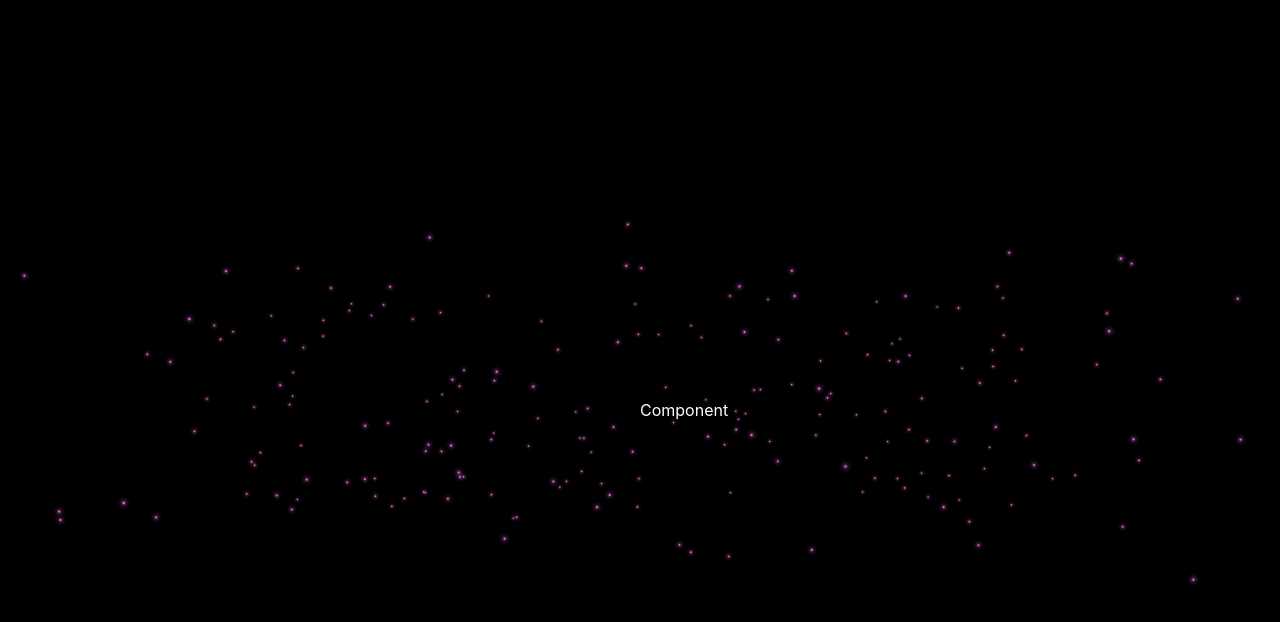
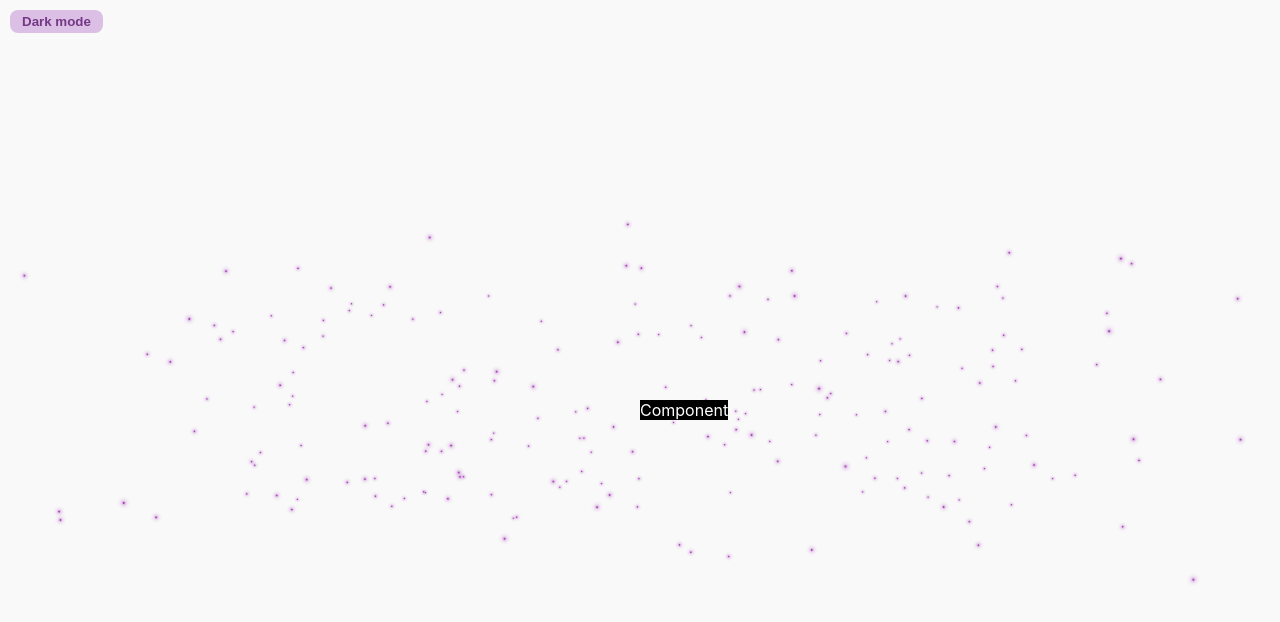
Before and after one commit to VirginiaJ/vi3jan-web, a React (Create React App) app: page / in a window 1280 px wide. Shown: the top 622 px of the page. Built offline with nearby package versions, Linux system fonts and the light colour scheme.

Commit message:
setup stitches and enable theme switching

```diff
--- a/package.json
+++ b/package.json
@@ -12,7 +12,8 @@
     "react-dom": "^18.2.0",
     "react-scripts": "5.0.1",
     "three": "^0.149.0",
-    "three-stdlib": "^2.21.8"
+    "three-stdlib": "^2.21.8",
+    "zustand": "^4.3.3"
   },
   "scripts": {
     "start": "react-scripts start",
--- a/src/App.tsx
+++ b/src/App.tsx
@@ -1,9 +1,23 @@
 import { MyCanvas } from "./components/Canvas"
+import { Button } from "./components/html/Button"
+import { darkMode } from "./designConfig"
+import { useStore } from "./store"
 
 function App() {
+  const isDarkModeEnabled = useStore((state) => state.isDarkModeEnabled)
+  const setIsDarkModeEnabled = useStore((state) => state.setIsDarkModeEnabled)
   return (
-    <div className="App">
+    <div
+      style={{ height: "100vh" }}
+      className={isDarkModeEnabled ? darkMode : ""}
+    >
       <MyCanvas />
+      <Button
+        style={{ position: "absolute", top: 0, left: 0, margin: "10px" }}
+        onClick={() => setIsDarkModeEnabled(!isDarkModeEnabled)}
+      >
+        Dark mode
+      </Button>
     </div>
   )
 }
--- a/src/components/Canvas.tsx
+++ b/src/components/Canvas.tsx
@@ -2,11 +2,12 @@ import { OrbitControls, Sparkles } from "@react-three/drei"
 import { Canvas } from "@react-three/fiber"
 
 import { Intro } from "./html/Intro"
+import { coreColors } from "../designConfig/coreColors"
 
 export const MyCanvas = () => (
   <Canvas
     id="canvas"
-    onCreated={({ gl }) => gl.setClearColor("#000")}
+    onCreated={({ gl }) => gl.setClearColor(coreColors.gray600)}
     dpr={[1, 1.5]}
     camera={{
       position: [0, 0, 10],
@@ -21,7 +22,7 @@ export const MyCanvas = () => (
       speed={0.4}
       scale={[10, 3, 6]}
       size={4}
-      color="#f5f"
+      color={coreColors.purple500}
     />
     <ambientLight intensity={2} />
     <OrbitControls />
--- /dev/null
+++ b/src/components/html/Button.tsx
@@ -0,0 +1,51 @@
+import { styled, theme } from "../../designConfig"
+
+const StyledButton = styled("button", {
+  appearance: "none",
+  outline: "none",
+  border: "none",
+  display: "flex",
+  alignItems: "center",
+  justifyContent: "center",
+  padding: "4px 12px",
+  cursor: "pointer",
+  transition: "background-color 0.2s ease",
+  userSelect: "none",
+  fontWeight: 600,
+  borderRadius: theme.radii.default,
+  variants: {
+    size: {
+      small: {
+        height: 20,
+      },
+      big: {
+        height: 36,
+        padding: "0 16px",
+      },
+    },
+    isFullWidth: {
+      true: {
+        width: "100%",
+      },
+    },
+    color: {
+      primary: {
+        backgroundColor: theme.colors.primary,
+        color: theme.colors.textOnPrimary,
+        "&:hover": {
+          backgroundColor: theme.colors.primaryHover,
+        },
+      },
+    },
+  },
+  defaultVariants: {
+    color: "primary",
+  },
+})
+
+export const Button = ({
+  children,
+  ...props
+}: React.ComponentProps<typeof StyledButton>) => (
+  <StyledButton {...props}>{children}</StyledButton>
+)
--- a/src/components/html/Intro.tsx
+++ b/src/components/html/Intro.tsx
@@ -1,7 +1,22 @@
+import { useEffect } from "react"
+
 import { Html } from "@react-three/drei"
+import { useThree } from "@react-three/fiber"
 
-export const Intro = () => (
-  <Html>
-    <div style={{ color: "#fff" }}>Component</div>
-  </Html>
-)
+import { coreColors } from "../../designConfig/coreColors"
+import { useStore } from "../../store"
+
+export const Intro = () => {
+  const { gl } = useThree()
+  const isDarkModeEnabled = useStore((state) => state.isDarkModeEnabled)
+
+  useEffect(() => {
+    gl.setClearColor(isDarkModeEnabled ? coreColors.black : coreColors.white)
+  }, [gl, isDarkModeEnabled])
+
+  return (
+    <Html>
+      <div style={{ color: "#fff", backgroundColor: "#000" }}>Component</div>
+    </Html>
+  )
+}
--- /dev/null
+++ b/src/designConfig/coreColors.ts
@@ -0,0 +1,57 @@
+export const coreColors = {
+  black: "#0f0f0f",
+  white: "#f9f9f9",
+  blue50: "#f3f8fe",
+  blue100: "#e0edfe",
+  blue150: "#cce2fd",
+  blue200: "#bbd7fc",
+  blue300: "#91c1fa",
+  blue400: "#6aabf9",
+  blue500: "#4395f7",
+  blue600: "#177cf5",
+  blue700: "#1d6dcc",
+  gray50: "#f5f6f6",
+  gray100: "#e9e9e9",
+  gray150: "#b6b6b6",
+  gray200: "#8e8e8e",
+  gray300: "#7a7a7a",
+  gray400: "#656565",
+  gray500: "#515151",
+  gray600: "#3a3a3a",
+  red50: "#fff3f3",
+  red100: "#ffe5e5",
+  red150: "#ffcccc",
+  red200: "#ffb3b3",
+  red300: "#ff9999",
+  red400: "#ff6666",
+  red500: "#ff0000",
+  red600: "#c70000",
+  red700: "#ac0000",
+  yellow50: "#fffefa",
+  yellow100: "#fdf8e4",
+  yellow150: "#fcf3cf",
+  yellow200: "#faedb9",
+  yellow300: "#f8e38e",
+  yellow400: "#f5d863",
+  yellow500: "#f2cd38",
+  yellow600: "#e8bd0f",
+  yellow700: "#b8960c",
+  purple50: "#fcfafd",
+  purple100: "#f2e7f5",
+  purple150: "#e7d3ed",
+  purple200: "#dcbfe4",
+  purple300: "#c697d4",
+  purple400: "#b170c3",
+  purple500: "#9a4ab1",
+  purple600: "#743886",
+  purple700: "#4f265b",
+  green50: "#F5FAF7",
+  green100: "#E1F0E7",
+  green150: "#CCE6D6",
+  green200: "#B8DCC6",
+  green300: "#8FC7A5",
+  green400: "#66B384",
+  green500: "#499366",
+  green600: "#336747",
+  green700: "#1D3A29",
+}
--- /dev/null
+++ b/src/designConfig/darkThemeColors.ts
@@ -0,0 +1,11 @@
+export const darkThemeColors = {
+  primary: "$purple700",
+  primaryHover: "$purple600",
+  background: "$gray600",
+  textDefault: "$white",
+  textPlaceholder: "$gray200",
+  textOnPrimary: "$purple200",
+  borderDefault: "$gray400",
+  borderHover: "$gray300",
+  borderActive: "$white",
+}
--- /dev/null
+++ b/src/designConfig/index.ts
@@ -0,0 +1,56 @@
+import { createStitches, createTheme } from "@stitches/react"
+
+import { coreColors } from "./coreColors"
+import { darkThemeColors } from "./darkThemeColors"
+import { lightThemeColors } from "./lightThemeColors"
+
+export const defaultMargin = 8
+
+const space = { small: "4px", default: `${defaultMargin}px`, large: "16px" }
+
+type SpaceValue = keyof typeof space
+
+const stitches = createStitches({
+  media: {
+    mobile: "(max-width: 767px)",
+    tablet: "(min-width: 768px)",
+    desktop: "(min-width: 1024px)",
+  },
+  theme: {
+    colors: {
+      ...coreColors,
+      ...lightThemeColors,
+    },
+    fontSizes: {
+      default: "12px",
+      title: "18px",
+    },
+    lineHeights: {
+      default: "16px",
+      title: "20px",
+    },
+    space,
+    radii: { large: "16px", default: "8px", small: "4px", circular: "9999px" },
+    shadows: {
+      default: "0px 2px 4px rgba(0, 0, 0, 0.16)",
+    },
+  },
+  utils: {
+    mx: (value: SpaceValue) => ({
+      marginLeft: space[value],
+      marginRight: space[value],
+    }),
+    my: (value: SpaceValue) => ({
+      marginTop: space[value],
+      marginBottom: space[value],
+    }),
+  },
+})
+
+export const { styled, theme } = stitches
+
+export const darkMode = createTheme("dark-mode", {
+  colors: {
+    ...darkThemeColors,
+  },
+})
--- /dev/null
+++ b/src/designConfig/lightThemeColors.ts
@@ -0,0 +1,11 @@
+export const lightThemeColors = {
+  primary: "$purple200",
+  primaryHover: "$purple300",
+  background: "$white",
+  textDefault: "$gray500",
+  textPlaceholder: "$gray150",
+  textOnPrimary: "$purple600",
+  borderDefault: "$gray100",
+  borderHover: "$gray150",
+  borderActive: "$gray500",
+}
--- a/src/index.css
+++ b/src/index.css
@@ -11,7 +11,3 @@ body {
 #root {
   height: 100vh;
 }
-
-.App {
-  height: 100vh;
-}
--- /dev/null
+++ b/src/store/index.ts
@@ -0,0 +1,12 @@
+import { create } from "zustand"
+
+type State = {
+  isDarkModeEnabled: boolean
+  setIsDarkModeEnabled: (value: boolean) => void
+}
+
+export const useStore = create<State>((set) => ({
+  isDarkModeEnabled: false,
+  setIsDarkModeEnabled: (value: boolean) =>
+    set(() => ({ isDarkModeEnabled: value })),
+}))
```
Also changed, not shown: .eslintrc.json, 1 other file (tests, documents, lock files or other folders).
